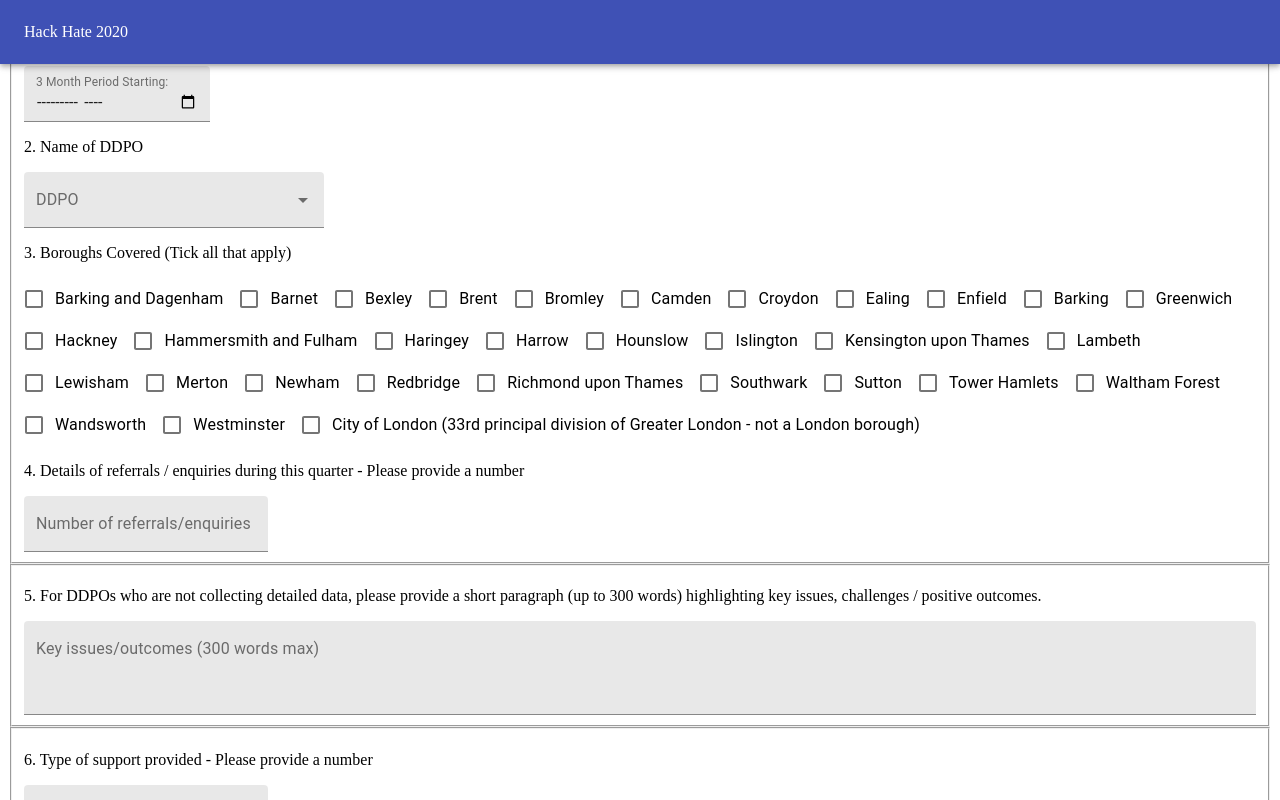
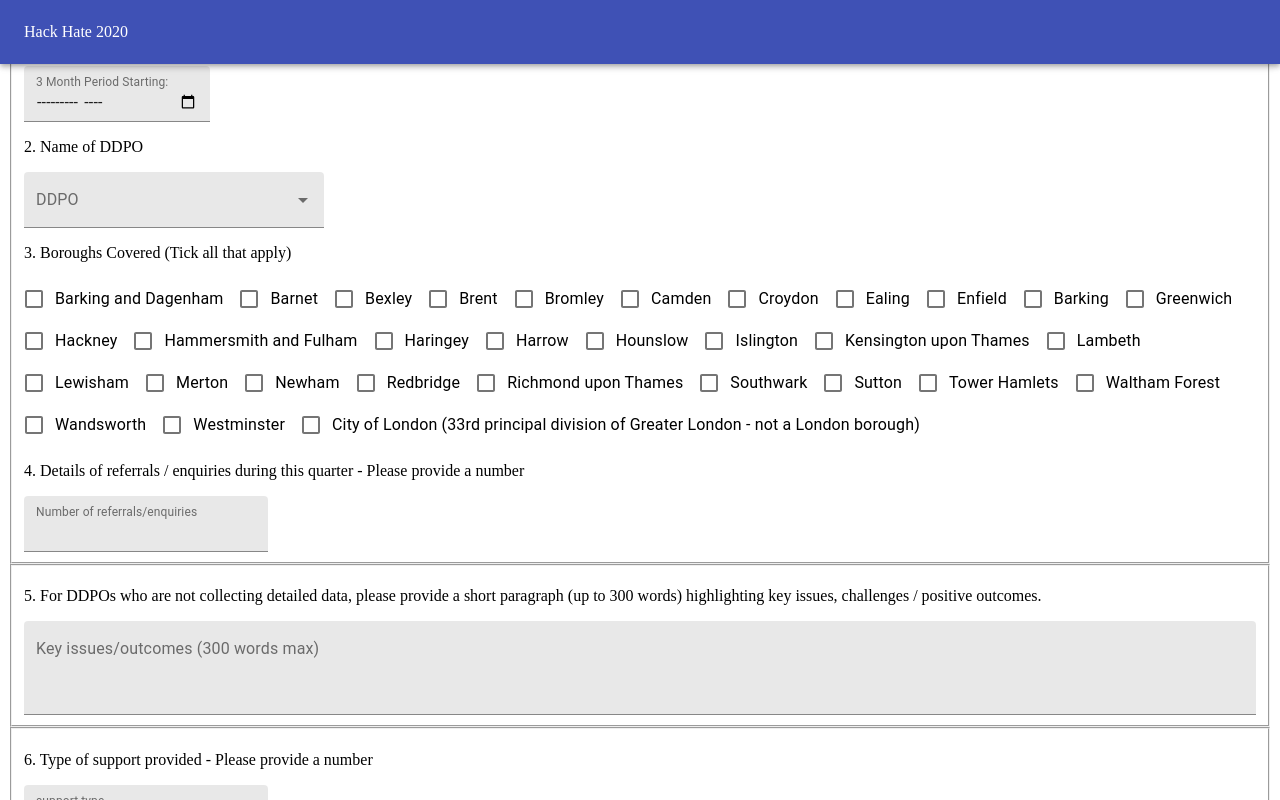
Before and after one commit to JessLayton/HackHate2020-FE, a React (Create React App) app in the folder hack-hate-inclusion-london/: page / in a window 1280 px wide. Shown: the top 800 px of the page. Built offline with nearby package versions, Linux system fonts and the light colour scheme.

Commit message:
Form updates

```diff
--- a/hack-hate-inclusion-london/src/components/form/Checkbox.js
+++ b/hack-hate-inclusion-london/src/components/form/Checkbox.js
@@ -1,7 +1,6 @@
 import React from 'react';
 import Checkbox from '@material-ui/core/Checkbox';
 import FormControlLabel from '@material-ui/core/FormControlLabel';
-import Boroughs from '../../boroughs';
 
 const CheckBox = ({ label }) => {
     const [state, setState] = React.useState({
@@ -11,7 +10,6 @@ const CheckBox = ({ label }) => {
     const handleChange = (event) => {
         setState({ ...state, [event.target.name]: event.target.checked });
     };
-
 
     return (
 
--- a/hack-hate-inclusion-london/src/components/form/Checkboxes.js
+++ b/hack-hate-inclusion-london/src/components/form/Checkboxes.js
@@ -1,17 +1,16 @@
 import React from 'react';
 import CheckBox from './Checkbox';
-import boroughs from '../../boroughs';
+import boroughs from '../../resources/boroughs';
 
 const Checkboxes = () => {
 
-
     const [checkedItems, setCheckedItems] = React.useState(boroughs);
 
-    const handleChange = (event) => {
-        const item = event.target.name;
-        const isChecked = event.target.checked;
-        this.setState(prevState => ({ checkedItems: prevState.checkedItems.set(item, isChecked) }));
-      }
+    const handleChange = (index) => {
+      const updatedCheckedItems = checkedItems;
+      updatedCheckedItems[index] = !checkedItems[index];
+      setCheckedItems(updatedCheckedItems);
+    }
 
        return (
 
@@ -19,7 +18,7 @@ const Checkboxes = () => {
             {
                 boroughs.map((borough, index) => (
 
-                        <CheckBox label={borough.value} name={borough.value} checked={checkedItems[index]} onChange={() => handleChange(index)} />
+                        <CheckBox key={index} label={borough.value} name={borough.value} checked={checkedItems[index]} onChange={() => handleChange(index)} />
 
                 ))
             }
--- a/hack-hate-inclusion-london/src/components/form/Form.js
+++ b/hack-hate-inclusion-london/src/components/form/Form.js
@@ -14,7 +14,7 @@ const Form = () => {
                 <p>1. Time Period</p>
                 <MonthPicker />
                 <p>2. Name of DDPO</p>
-                <AutocompleteField label="DDPO"/>
+                <AutocompleteField label="DDPO" />
                 <p>3. Boroughs Covered (Tick all that apply)</p>
                 <Checkboxes />
                 <p>4. Details of referrals / enquiries during this quarter - Please provide a number</p>
--- a/hack-hate-inclusion-london/src/components/form/MonthPicker.js
+++ b/hack-hate-inclusion-london/src/components/form/MonthPicker.js
@@ -1,12 +1,9 @@
 import React from 'react';
-import { makeStyles } from '@material-ui/core/styles';
 import TextField from '@material-ui/core/TextField';
-
 
 export default function DatePickers() {
 
   return (
-    <form noValidate>
       <TextField
         label="3 Month Period Starting:"
         variant='filled'
@@ -15,6 +12,5 @@ export default function DatePickers() {
           shrink: true,
         }}
       />
-    </form>
   );
 }
--- a/hack-hate-inclusion-london/src/components/form/NumberField.js
+++ b/hack-hate-inclusion-london/src/components/form/NumberField.js
@@ -3,7 +3,15 @@ import TextField from '@material-ui/core/TextField';
 
 const NumberField = ({ label }) => {
     return (
-        <TextField label={label} variant='filled' type="number" />
+        <TextField
+            label={label}
+            variant='filled'
+            type="number"
+            InputLabelProps={{
+                shrink: true,
+            }}
+        />
     )
 }
+
 export default NumberField;
```
Also changed, not shown: hack-hate-inclusion-london/src/resources/boroughs.js (renamed from hack-hate-inclusion-london/src/boroughs.js).
